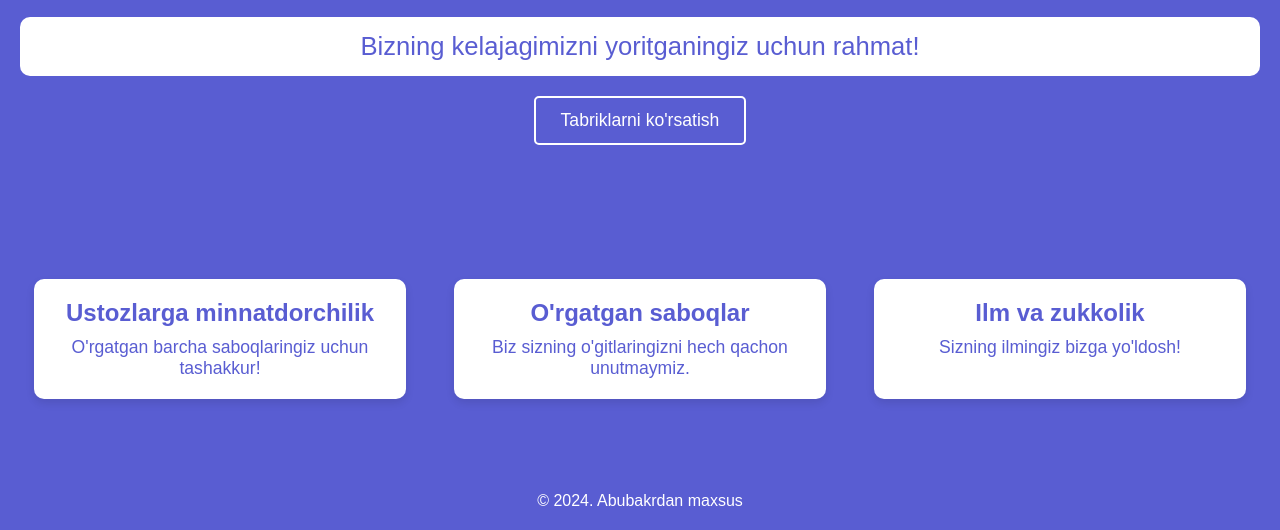
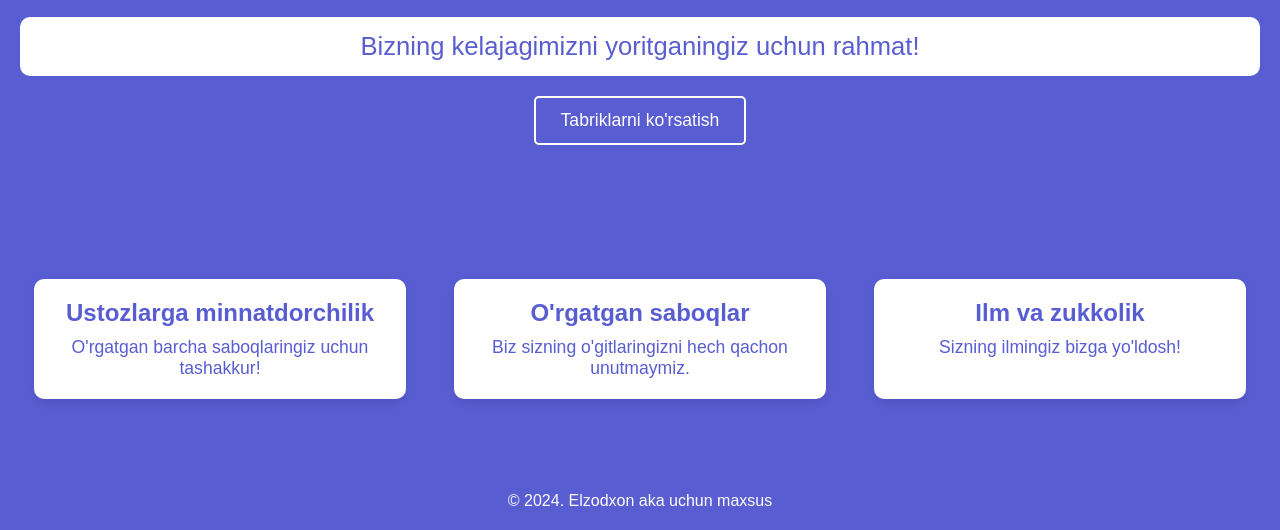
Before and after one commit to Remarkabvle/teacher-s-day, a plain HTML site: page index.html in a window 1280 px wide. Shown: the part 270-800 px from the top of the page. Drawn offline with Linux system fonts and the light colour scheme.

Commit message:
add all pages

```diff
--- a/index.html
+++ b/index.html
@@ -34,7 +34,7 @@
   </section>
 
   <footer class="footer">
-    <p>&copy; 2024. Abubakrdan maxsus</p>
+    <p>&copy; 2024. Elzodxon aka uchun maxsus</p>
   </footer>
 
   <script src="./js/script.js"></script>
```
